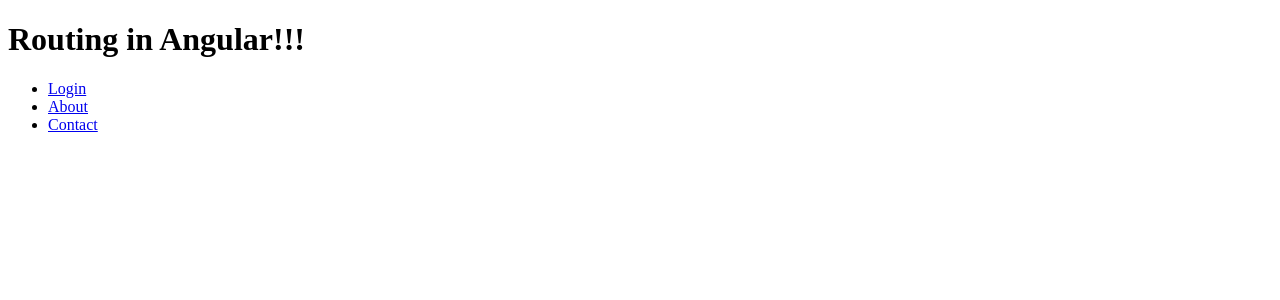
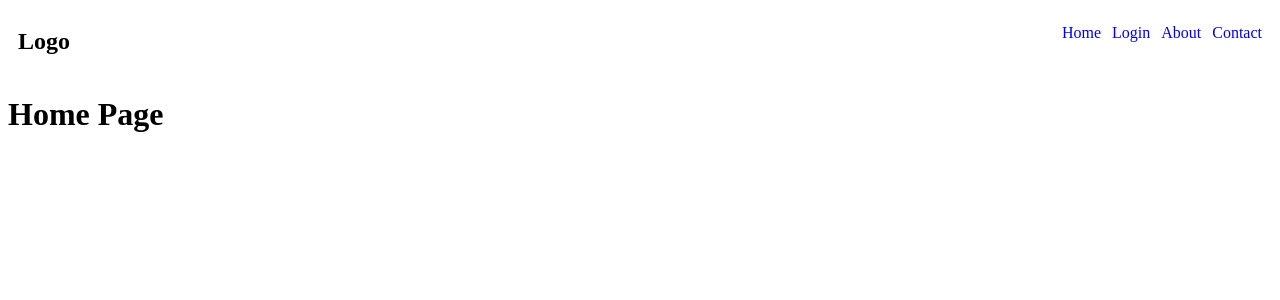
Before and after one commit to DevoScientist/Angular-Routing, an Angular app: page / in a window 1280 px wide. Shown: the top 300 px of the page. Built offline with nearby package versions, Linux system fonts and the light colour scheme.

Commit message:
added home page

```diff
--- a/src/app/about/about.component.html
+++ b/src/app/about/about.component.html
@@ -1 +1 @@
-<p>about works!</p>
+<h1>About Page</h1>
--- a/src/app/app.component.html
+++ b/src/app/app.component.html
@@ -1,14 +1,2 @@
-<h1>Routing in Angular!!!</h1>
-
-<ul>
-  <li>
-    <a routerLink="./login">Login</a>
-  </li>
-  <li>
-    <a routerLink="/about">About</a>
-  </li>
-  <li>
-    <a routerLink="/contact">Contact</a>
-  </li>
-</ul>
+<app-header/>
 <router-outlet />
--- a/src/app/app.component.ts
+++ b/src/app/app.component.ts
@@ -1,9 +1,10 @@
 import { Component } from '@angular/core';
-import { RouterLink, RouterOutlet } from '@angular/router';
+import { RouterOutlet } from '@angular/router';
+import { HeaderComponent } from "./header/header.component";
 
 @Component({
   selector: 'app-root',
-  imports: [RouterOutlet,RouterLink],
+  imports: [RouterOutlet,  HeaderComponent],
   templateUrl: './app.component.html',
   styleUrl: './app.component.css'
 })
--- a/src/app/app.routes.ts
+++ b/src/app/app.routes.ts
@@ -2,9 +2,12 @@ import { Routes } from '@angular/router';
 import { AboutComponent } from './about/about.component';
 import { LoginComponent } from './login/login.component';
 import { ContactComponent } from './contact/contact.component';
+import { HeaderComponent } from './header/header.component';
+import { HomeComponent } from './home/home.component';
 
 export const routes: Routes = [
     {path:'about', component:AboutComponent},
     {path:'login', component:LoginComponent},
-    {path:'contact', component:ContactComponent}
+    {path:'contact', component:ContactComponent},
+    {path:'',component:HomeComponent}
 ];
--- a/src/app/contact/contact.component.html
+++ b/src/app/contact/contact.component.html
@@ -1 +1 @@
-<p>contact works!</p>
+<h1>Contact Page</h1>
--- /dev/null
+++ b/src/app/header/header.component.css
@@ -0,0 +1,17 @@
+nav {
+    display: flex;
+    justify-content: space-between;
+    margin-left: 10px;
+    margin-right: 10px;
+}
+
+ul {
+    display: flex;
+    list-style-type: none;
+    width: 200px;
+    justify-content: space-between;
+}
+
+ul li a{
+    text-decoration: none;
+}
--- /dev/null
+++ b/src/app/header/header.component.html
@@ -0,0 +1,18 @@
+<nav>
+    <h2>Logo</h2>
+
+    <ul style="list-style-type: none;">
+        <li>
+            <a routerLink="/">Home</a>
+        </li>
+        <li>
+            <a routerLink="login">Login</a>
+        </li>
+        <li>
+            <a routerLink="about">About</a>
+        </li>
+        <li>
+            <a routerLink="contact">Contact</a>
+        </li>
+    </ul>
+</nav>
--- /dev/null
+++ b/src/app/home/home.component.html
@@ -0,0 +1 @@
+<h1>Home Page</h1>
--- a/src/app/login/login.component.html
+++ b/src/app/login/login.component.html
@@ -1 +1 @@
-<p>login works!</p>
+<h1>Login Page</h1>
```
Also changed, not shown: src/app/header/header.component.ts (added, +12 -0 lines), src/app/home/home.component.ts (added, +11 -0 lines), src/app/home/home.component.css (added), 2 other files (tests, documents, lock files or other folders).
